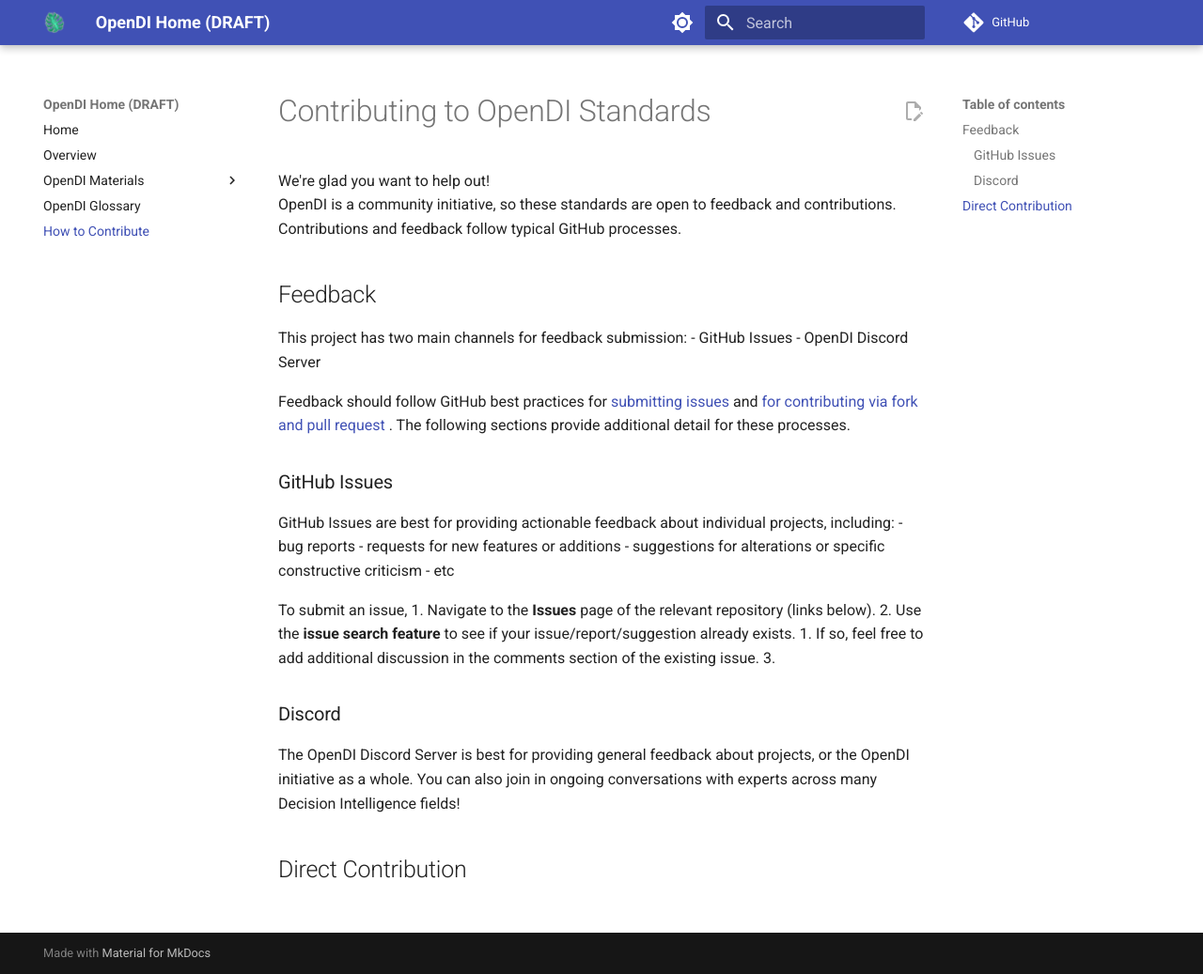
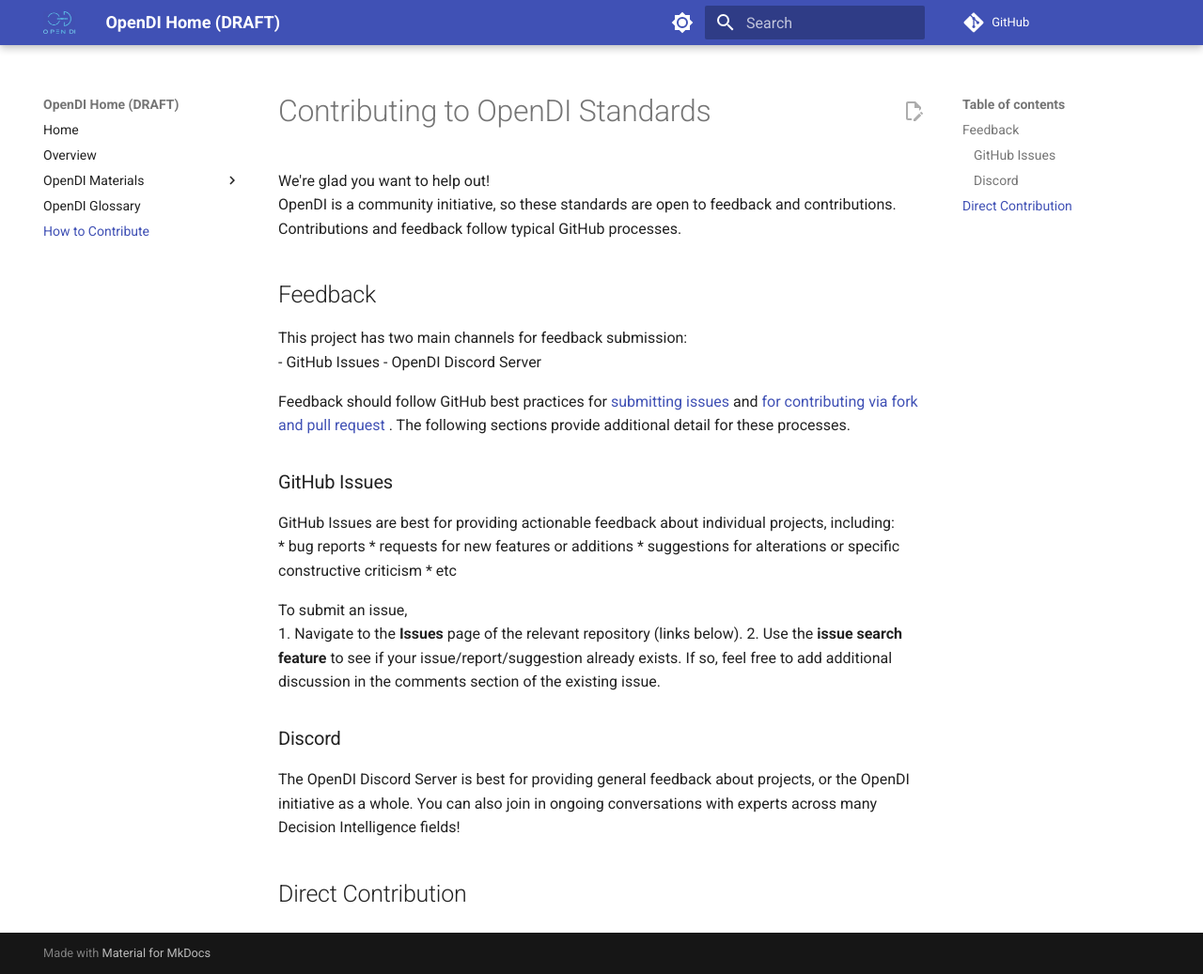
Before and after one commit to IAmKelDev/draft-opendi-home, an MkDocs documentation site: the page built from docs/How To Contribute.md, in a window 1280 px wide and 1037 px high. Shown: the whole window at 94% size. Built offline with MkDocs 1.6.1 and Material for MkDocs 9.7.7, drawn with Linux system fonts in a browser that asks for light colours; comment, search, counter and statistics services are not loaded.

Commit message:
Update site icons
Using the OpenDI logo from discord
Smaller version for the favicon

These are low-quality, need to ask for better source.
Updated mkdocs config to point to new icons

Also trying to fix lists in contribution guide.

```diff
--- a/docs/How To Contribute.md
+++ b/docs/How To Contribute.md
@@ -13,16 +13,14 @@
 
 ### GitHub Issues
 GitHub Issues are best for providing actionable feedback about individual projects, including:
-- bug reports
-- requests for new features or additions
-- suggestions for alterations or specific constructive criticism
-- etc
+* bug reports
+* requests for new features or additions
+* suggestions for alterations or specific constructive criticism
+* etc
 
 To submit an issue,
 1. Navigate to the **Issues** page of the relevant repository (links below).
-2. Use the **issue search feature** to see if your issue/report/suggestion already exists.
-	1. If so, feel free to add additional discussion in the comments section of the existing issue.
-3.
+2. Use the **issue search feature** to see if your issue/report/suggestion already exists. If so, feel free to add additional discussion in the comments section of the existing issue.
 
 ### Discord
 The OpenDI Discord Server is best for providing general feedback about projects, or the OpenDI initiative as a whole. You can also join in ongoing conversations with experts across many Decision Intelligence fields!
--- a/mkdocs.yml
+++ b/mkdocs.yml
@@ -32,8 +32,8 @@
 theme:
   name: material
 
-  favicon: img/monsteraleaf.png
-  logo: img/monsteraleaf.png
+  favicon: img/opendi-icon-small.png
+  logo: img/opendi-icon.png
 
   features:
     - toc.follow
```
Also changed, not shown: docs/img/monsteraleaf.png (deleted), docs/img/opendi-icon-small.png (added), docs/img/opendi-icon.png (added).
